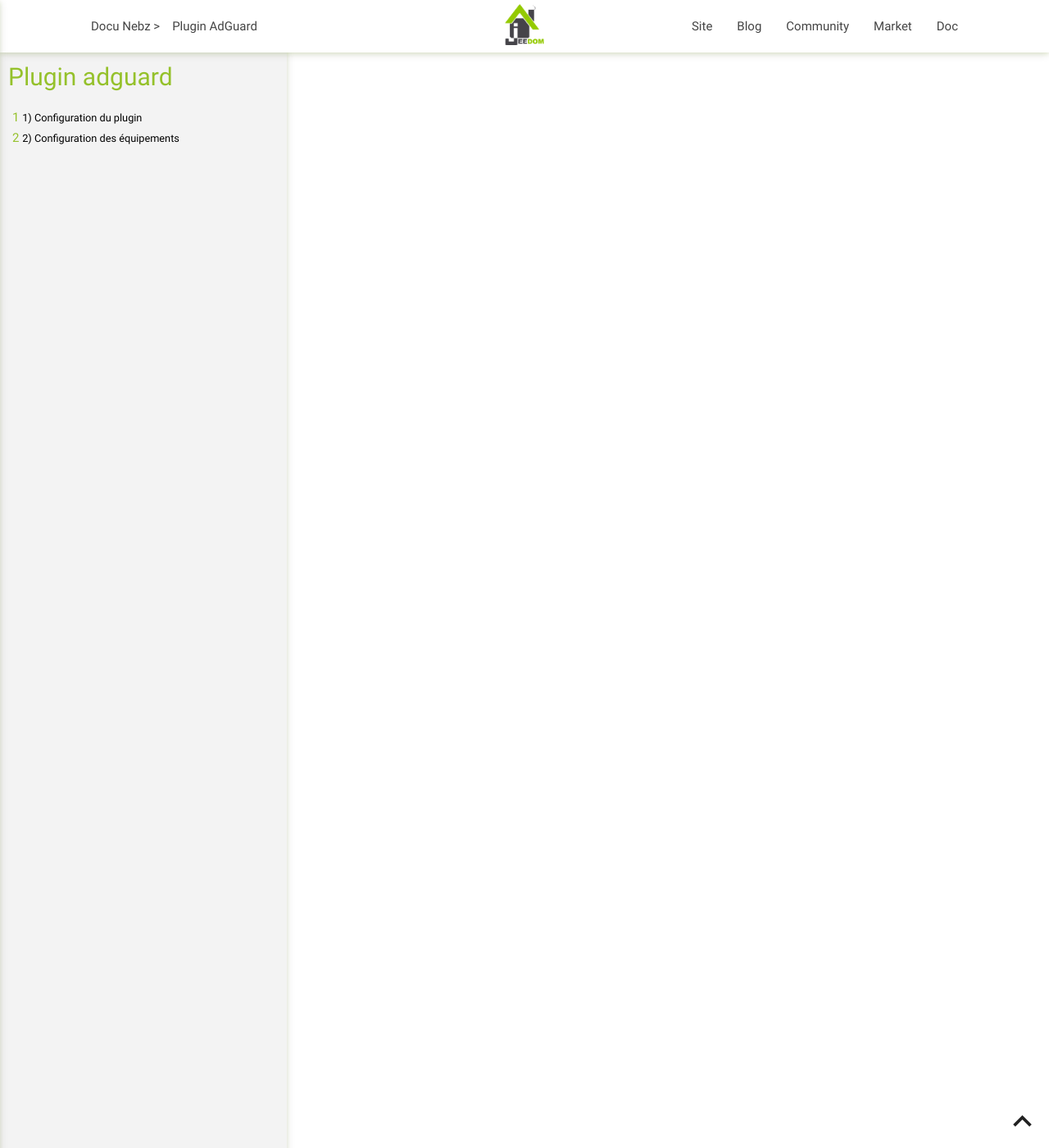
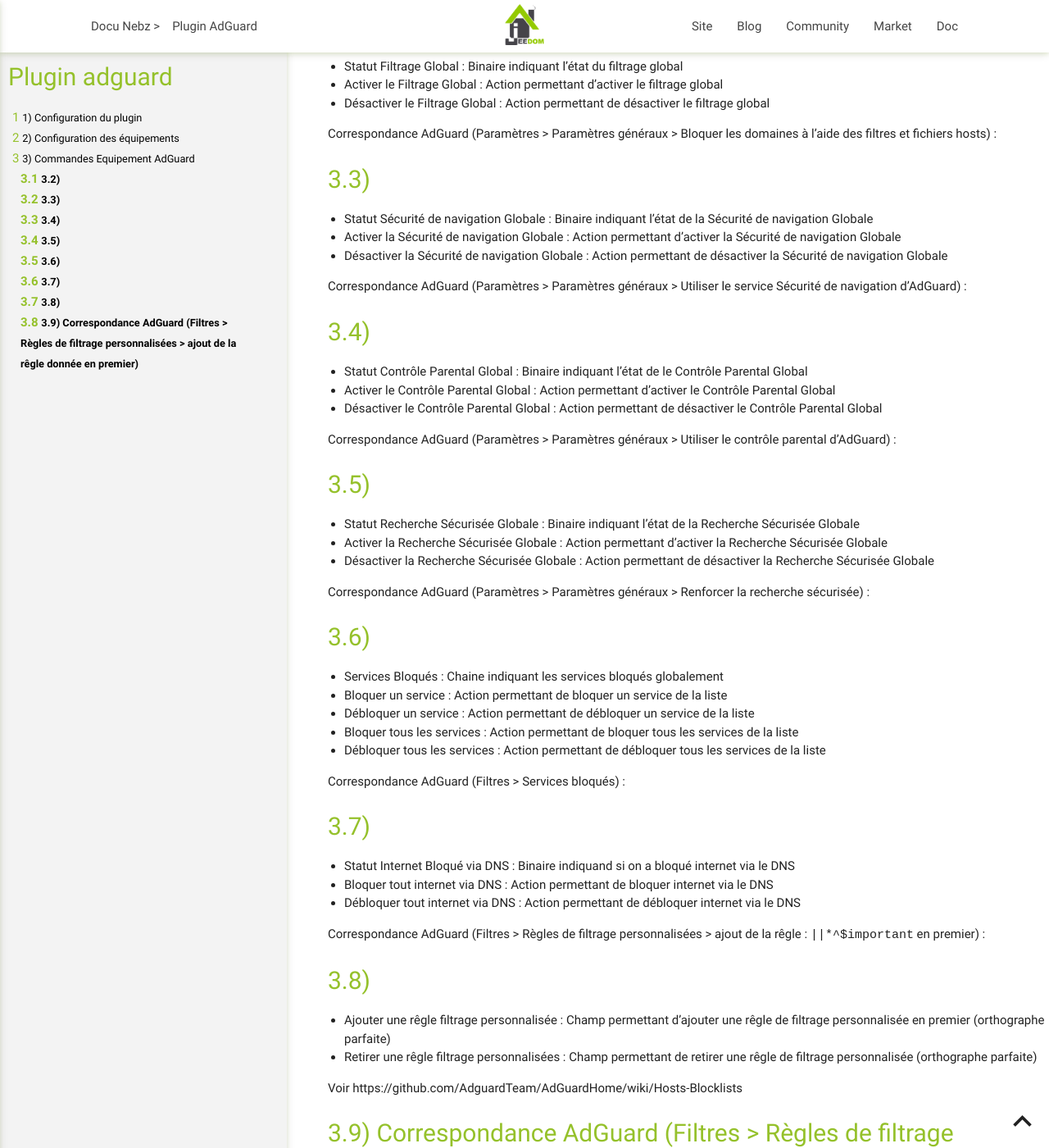
Before and after one commit to NebzHB/jeedom_docs, a Jekyll site: the page built from plugins/AdGuard/fr_FR/index.md, in a window 1280 px wide and 1400 px high, scrolled down 1323 px. Shown: the whole window at 82% size. Built offline with Jekyll 4.4.1, drawn with Linux system fonts in a browser that asks for light colours; some of the changed text lies outside the part shown.

Commit message:
Update index.md

```diff
--- a/plugins/AdGuard/fr_FR/index.md
+++ b/plugins/AdGuard/fr_FR/index.md
@@ -15,16 +15,16 @@
 Configuration des équipements
 =============================
 
-La configuration des équipements pi-hole est accessible à partir du menu
+La configuration des équipements AdGuard est accessible à partir du menu
 plugins puis Monitoring. Vous retrouvez ici :
 
 -   un bouton pour créer un équipement manuellement
 
 -   un bouton pour afficher la configuration du plugin
 
--   un bouton qui vous donne une vue d'ensemble de tous vos équipements
+-   un bouton qui vous donne une vue d'ensemble de tous vos équipements à un moment donné
 
--   enfin en dessous vous retrouvez la liste de vos équipements
+-   enfin en dessous vous retrouvez la liste de vos équipements AdGuard Home et des clients liés
 
 En cliquant sur un de vos équipements vous arrivez sur la page
 configuration de votre équipement comprenant 2 onglets, équipement et
@@ -38,16 +38,102 @@
 
 -   **Visible** : le rend visible sur le dashboard
 
--   **Objet parent** : indique l’objet parent auquel appartient
-    l’équipement
+-   **Objet parent** : indique l’objet parent auquel appartient l’équipement
 
--   **Ip du serveur** : l'ip du serveur en question
+**Pour AdGuard uniquement**
 
--   **Utilisateur** : Utilisateur AdGuard.
+-   **Ip du serveur** : l'ip du serveur AdGuard Home.
 
--	**Mot de passe** : Mot de passe de l'utilisateur AdGuard.
+-   **Utilisateur** : Utilisateur AdGuard Home.
 
--   **Onglet Commandes** :
+-	**Mot de passe** : Mot de passe de l'utilisateur AdGuard Home.
 
--   Il existe de nombreuses commandes. Toutes ne sont pas affichées par défaut. Vous pouvez les renommer, les afficher ou non les réorganiser.
-Vous pouvez aussi attribuer un widget au choix. Tout est standard.
+-	**Auto-Actualisation (cron)** : delais pour vérifier les données sur AdGuard Home, 5min par défaut.
+
+**Commandes Equipement AdGuard**
+================================
+- Rafraichir : Permet de rafraichir manuellement l'équipement en plus de l'auto-actualisation
+- Online : Binaire indiquant si AdGuard réponds correctement aux demandes
+- Update AdGuard Dispo : Binaire indiquant si une mise à jour est disponnible
+- Update AdGuard : Action permettant de mettre à jour AdGuard (si une mise à jour est disponnible)
+-----------------------
+- Statut protection : Binaire indiquant l'état de la protection globale
+- Activer la protection : Action permettant d'activer la protection globale
+- Désactiver la protection : Action permettant de désactiver la protection globale
+
+Correspondance AdGuard :
+
+![image](https://user-images.githubusercontent.com/28622481/133206289-810d7a4d-9705-4923-9831-e8e78100f05b.png)
+-----------------------
+- Statut Filtrage Global : Binaire indiquant l'état du filtrage global
+- Activer le Filtrage Global : Action permettant d'activer le filtrage global
+- Désactiver le Filtrage Global : Action permettant de désactiver le filtrage global
+
+Correspondance AdGuard (Paramètres > Paramètres généraux > Bloquer les domaines à l'aide des filtres et fichiers hosts) :
+
+![image](https://user-images.githubusercontent.com/28622481/133206778-015af02d-8039-4c78-9732-e048c41cfa21.png)
+-----------------------
+- Statut Sécurité de navigation Globale : Binaire indiquant l'état de la Sécurité de navigation Globale
+- Activer la Sécurité de navigation Globale : Action permettant d'activer la Sécurité de navigation Globale
+- Désactiver la Sécurité de navigation Globale : Action permettant de désactiver la Sécurité de navigation Globale
+
+Correspondance AdGuard (Paramètres > Paramètres généraux > Utiliser le service Sécurité de navigation d'AdGuard) :
+
+![image](https://user-images.githubusercontent.com/28622481/133207227-8f9aa942-54c6-4048-8fa1-3711f4ca082c.png)
+-----------------------
+- Statut Contrôle Parental Global : Binaire indiquant l'état de le Contrôle Parental Global
+- Activer le Contrôle Parental Global : Action permettant d'activer le Contrôle Parental Global
+- Désactiver le Contrôle Parental Global : Action permettant de désactiver le Contrôle Parental Global
+
+Correspondance AdGuard (Paramètres > Paramètres généraux > Utiliser le contrôle parental d'AdGuard) :
+
+![image](https://user-images.githubusercontent.com/28622481/133207419-bac0d204-c4fc-414d-b411-c7ec072ab514.png)
+-----------------------
+- Statut Recherche Sécurisée Globale : Binaire indiquant l'état de la Recherche Sécurisée Globale
+- Activer la Recherche Sécurisée Globale : Action permettant d'activer la Recherche Sécurisée Globale
+- Désactiver la Recherche Sécurisée Globale : Action permettant de désactiver la Recherche Sécurisée Globale
+
+Correspondance AdGuard (Paramètres > Paramètres généraux > Renforcer la recherche sécurisée) :
+
+![image](https://user-images.githubusercontent.com/28622481/133207585-41110514-75f3-4a13-8f73-f3aca3c93820.png)
+-----------------------
+- Services Bloqués : Chaine indiquant les services bloqués globalement
+- Bloquer un service : Action permettant de bloquer un service de la liste
+- Débloquer un service : Action permettant de débloquer un service de la liste
+- Bloquer tous les services : Action permettant de bloquer tous les services de la liste
+- Débloquer tous les services : Action permettant de débloquer tous les services de la liste
+
+Correspondance AdGuard (Filtres > Services bloqués) :
+
+![image](https://user-images.githubusercontent.com/28622481/133207917-e813a4d1-42d2-491c-982a-ebabf6510383.png)
+-----------------------
+- Statut Internet Bloqué via DNS : Binaire indiquand si on a bloqué internet via le DNS
+- Bloquer tout internet via DNS : Action permettant de bloquer internet via le DNS
+- Débloquer tout internet via DNS : Action permettant de débloquer internet via le DNS
+
+Correspondance AdGuard (Filtres > Règles de filtrage personnalisées > ajout de la rêgle : `||*^$important` en premier) :
+
+![image](https://user-images.githubusercontent.com/28622481/133210452-4ebbc8b0-836d-43a4-9db9-e01c2534679e.png)
+-----------------------
+- Ajouter une rêgle filtrage personnalisée : Champ permettant d'ajouter une rêgle de filtrage personnalisée en premier (orthographe parfaite)
+- Retirer une rêgle filtrage personnalisées : Champ permettant de retirer une rêgle de filtrage personnalisée (orthographe parfaite)
+
+Voir https://github.com/AdguardTeam/AdGuardHome/wiki/Hosts-Blocklists
+
+Correspondance AdGuard (Filtres > Règles de filtrage personnalisées > ajout de la rêgle donnée en premier)
+-----------------------
+- Réinitialiser Statistiques : Permet de remettre à zéro les statistiques
+- Requêtes DNS : indique le nombre de requêtes DNS traitées au cours des 24 dernières heures
+- Bloqués par Filtres : indique le nombre de requêtes DNS bloquées par les filtres adblock et les listes de blocage des hôtes
+- Tentatives de malware-hameçonnage bloquées : indique le nombre de requêtes DNS bloquées par le module Sécurité de navigation d'AdGuard
+- Recherches sécurisées forcées : indique le nombre de requêtes DNS faites avec la Recherche securisée
+- Sites à contenu adulte bloqués : indique le nombre de sites à contenu adulte bloqués
+- Temps moyen de traitement : indique le temps moyen (en millisecondes) de traitement d'une requête DNS
+
+Correspondance AdGuard (Paramètres > Paramètres généraux > Configuration des statistiques > bouton Effacer les statistiques) :
+
+![image](https://user-images.githubusercontent.com/28622481/133211167-470e9959-bda7-4810-a02d-8d26363bb981.png)
+
+et (Tableau de bord > Statistiques générales) :
+
+![image](https://user-images.githubusercontent.com/28622481/133211276-6c24d23c-6647-4b5f-a26c-e5834bd1a657.png)
```
